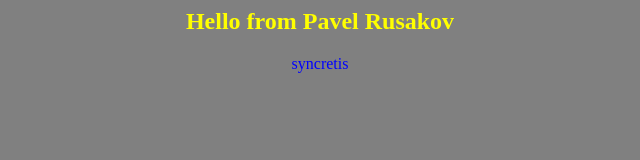
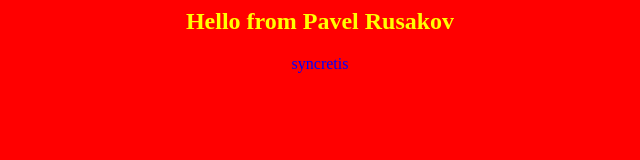
Before and after one commit to BloodH1tman/syncretis_devops, a plain HTML site: page index.html in a window 1280 px wide. Shown: the whole page, without its empty margins (320-960 px from the left). Drawn offline with Linux system fonts and the light colour scheme.

Commit message:
bla bla bla

```diff
--- a/index.html
+++ b/index.html
@@ -1,5 +1,5 @@
 <html>
-<body bgcolor=grey>
+<body bgcolor=red>
 <center>
 <h2><font color=yellow>Hello from Pavel Rusakov</font></h2>
 
```
